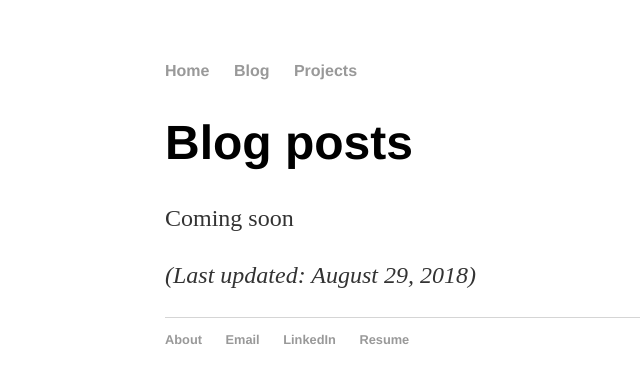
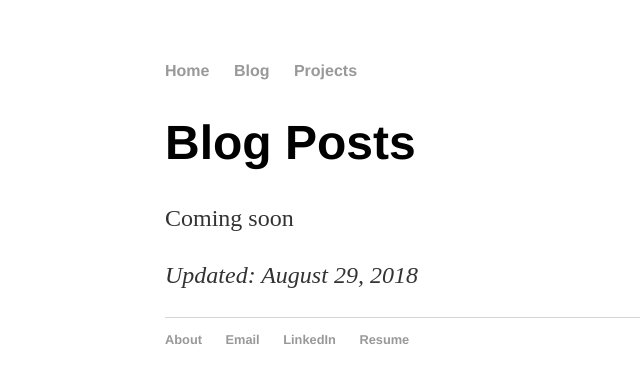
Before and after one commit to chriso23/chriso23.github.io, a Jekyll site: the page built from blog/index.md, in a window 1280 px wide. Shown: the top 383 px of the page, without its empty margins (27-667 px from the left). Built offline with Jekyll 4.4.1, drawn with Linux system fonts in a browser that asks for light colours; our own code applies the rules of GitHub Pages for plain Markdown files.

Commit message:
Update index.md

```diff
--- a/blog/index.md
+++ b/blog/index.md
@@ -1,5 +1,9 @@
-# Blog posts
-
-Coming soon
-
-_(Last updated: August 29, 2018)_
+---
+layout: default
+title: Blog Posts | Chris Oung
+---
+<div class="blurb">
+    <h1>Blog Posts</h1>
+  <p>Coming soon</p>
+  <p><em>Updated: August 29, 2018</em></p>
+</div>
```
